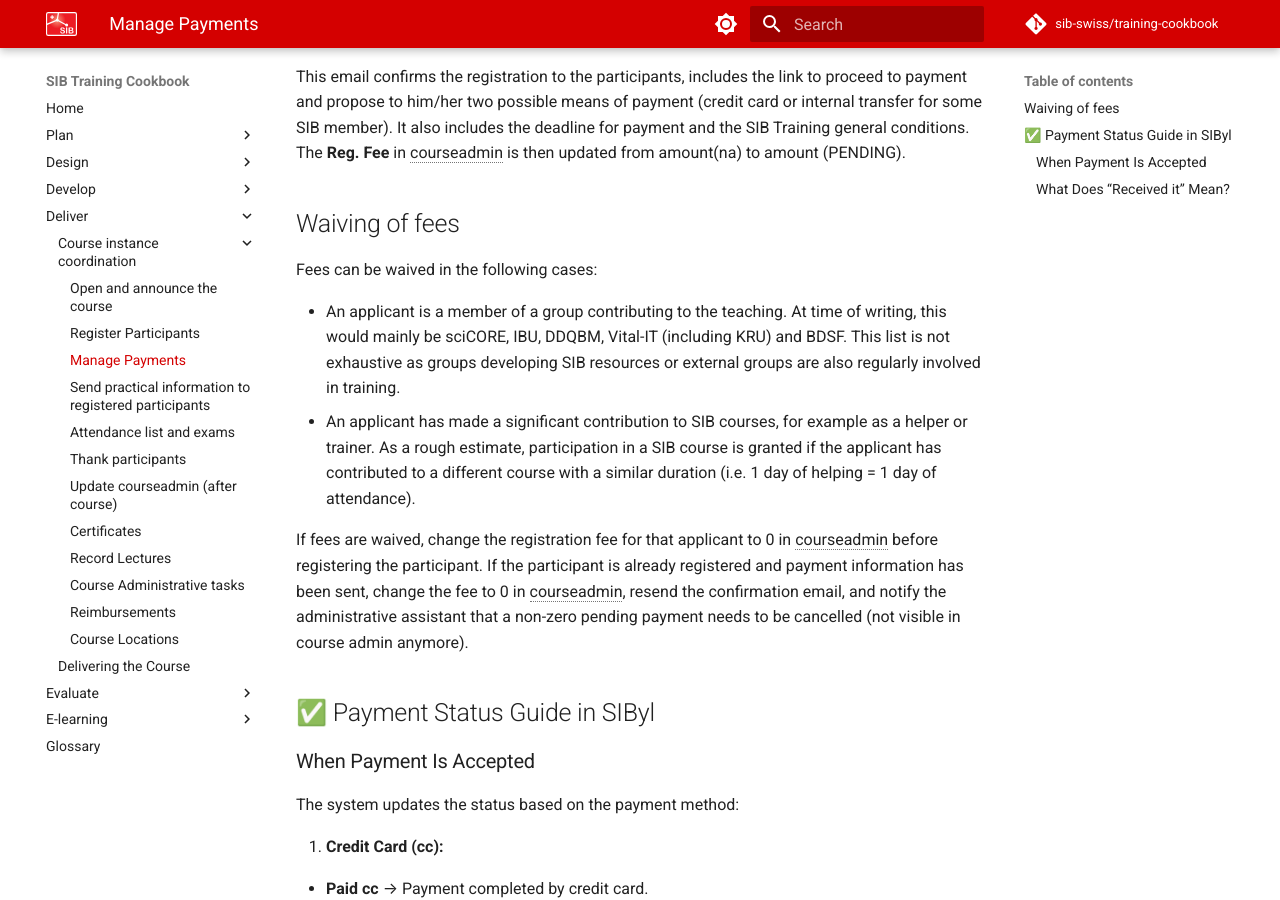
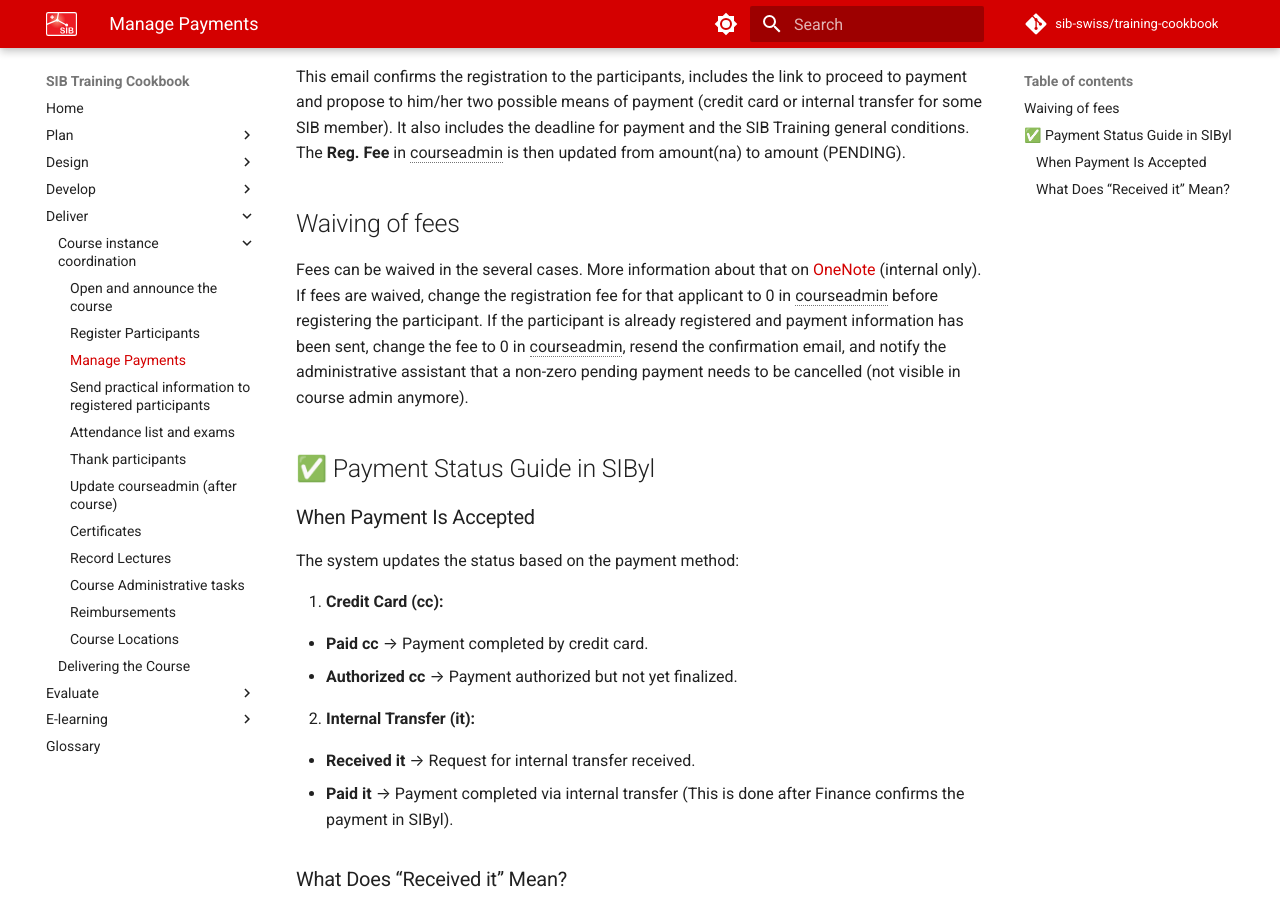
Before and after one commit to sib-swiss/training-cookbook, an MkDocs documentation site: the page built from docs/procedures/course_coordination/participants/manage_payments.md, in a window 1280 px wide and 900 px high, scrolled down 615 px. Built offline with MkDocs 1.6.1 and Material for MkDocs 9.7.7, drawn with Linux system fonts in a browser that asks for light colours; comment, search, counter and statistics services are not loaded.

Commit message:
moves info to onenote

```diff
--- a/docs/procedures/course_coordination/participants/manage_payments.md
+++ b/docs/procedures/course_coordination/participants/manage_payments.md
@@ -10,13 +10,8 @@
 
 ## Waiving of fees
 
-Fees can be waived in the following cases:
-
-- An applicant is a member of a group contributing to the teaching. At time of writing, this would mainly be sciCORE, IBU, DDQBM, Vital-IT (including KRU) and BDSF. This list is not exhaustive as groups developing SIB resources or external groups are also regularly involved in training.
-- An applicant has made a significant contribution to SIB courses, for example as a helper or trainer. As a rough estimate, participation in a SIB course is granted if the applicant has contributed to a different course with a similar duration (i.e. 1 day of helping = 1 day of attendance).
-
-If fees are waived, change the registration fee for that applicant to 0 in courseadmin before registering the participant. If the participant is already registered and payment information has been sent, change the fee to 0 in courseadmin, resend the confirmation email, and notify the administrative assistant that a non-zero pending payment needs to be cancelled (not visible in course admin anymore).
-
+Fees can be waived in the several cases. More information about that on [OneNote](https://sibcloud-my.sharepoint.com/personal/patricia_palagi_sib_swiss/_layouts/Doc.aspx?sourcedoc={62777F84-11F6-4078-A386-712E61B0E9B1}&wd=target%28Quick%20reference.one%7C68E8B806-DD4D-4FEF-9583-89B8846C75F3%2FWaiving%20fees%7CF8913B85-45D7-4145-B3F3-924D4BF942D9%2F%29&wdpartid={B4EAAA6F-F3F7-FF04-1441-3545320499F8}{1}&wdsectionfileid={3225D6DC-3BCC-48B0-9989-B02FEEFECB22}&end
+onenote:https://sibcloud-my.sharepoint.com/personal/patricia_palagi_sib_swiss/Documents/TrainingGroup-Shared/References/Minutes/Training/Quick%20reference.one#Waiving%20fees&section-id={68E8B806-DD4D-4FEF-9583-89B8846C75F3}&page-id={F8913B85-45D7-4145-B3F3-924D4BF942D9}&object-id={2B2F83EF-B7A3-5606-3D8F-D868B0C1CAD4}&13) (internal only). If fees are waived, change the registration fee for that applicant to 0 in courseadmin before registering the participant. If the participant is already registered and payment information has been sent, change the fee to 0 in courseadmin, resend the confirmation email, and notify the administrative assistant that a non-zero pending payment needs to be cancelled (not visible in course admin anymore).
 
 ## ✅ Payment Status Guide in SIByl
 
```
